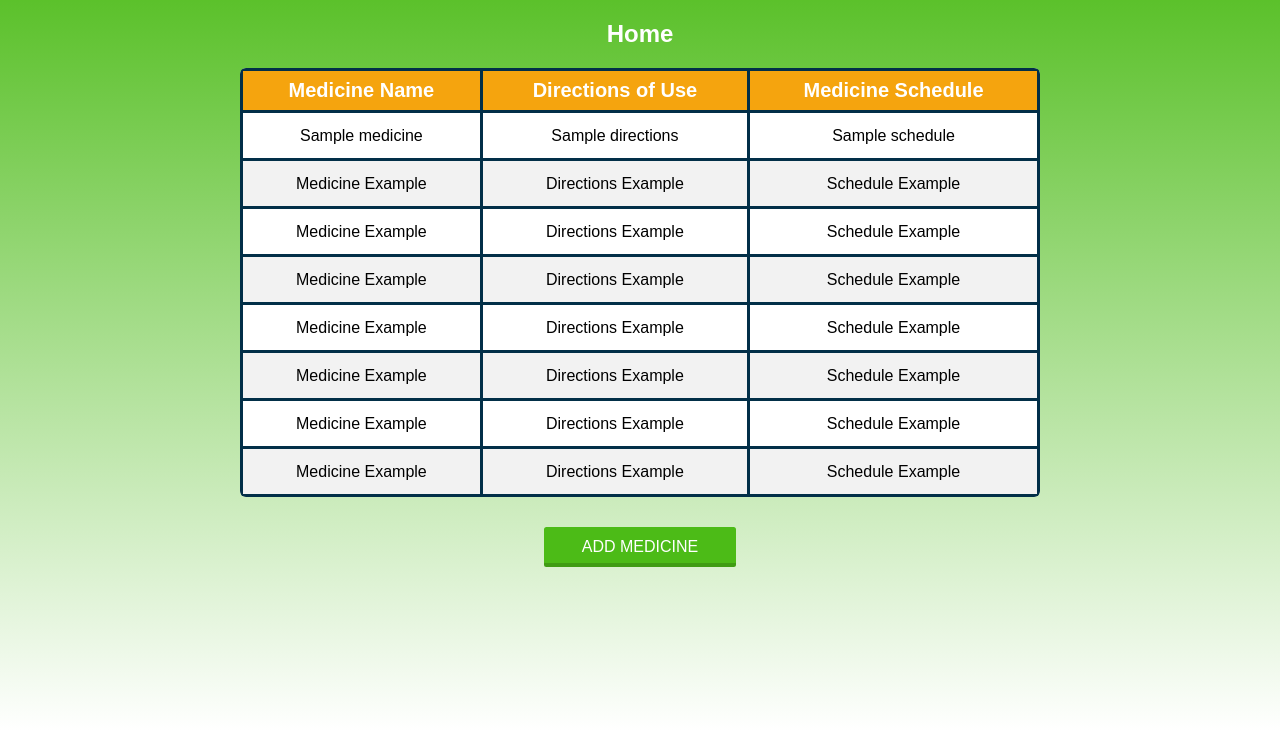
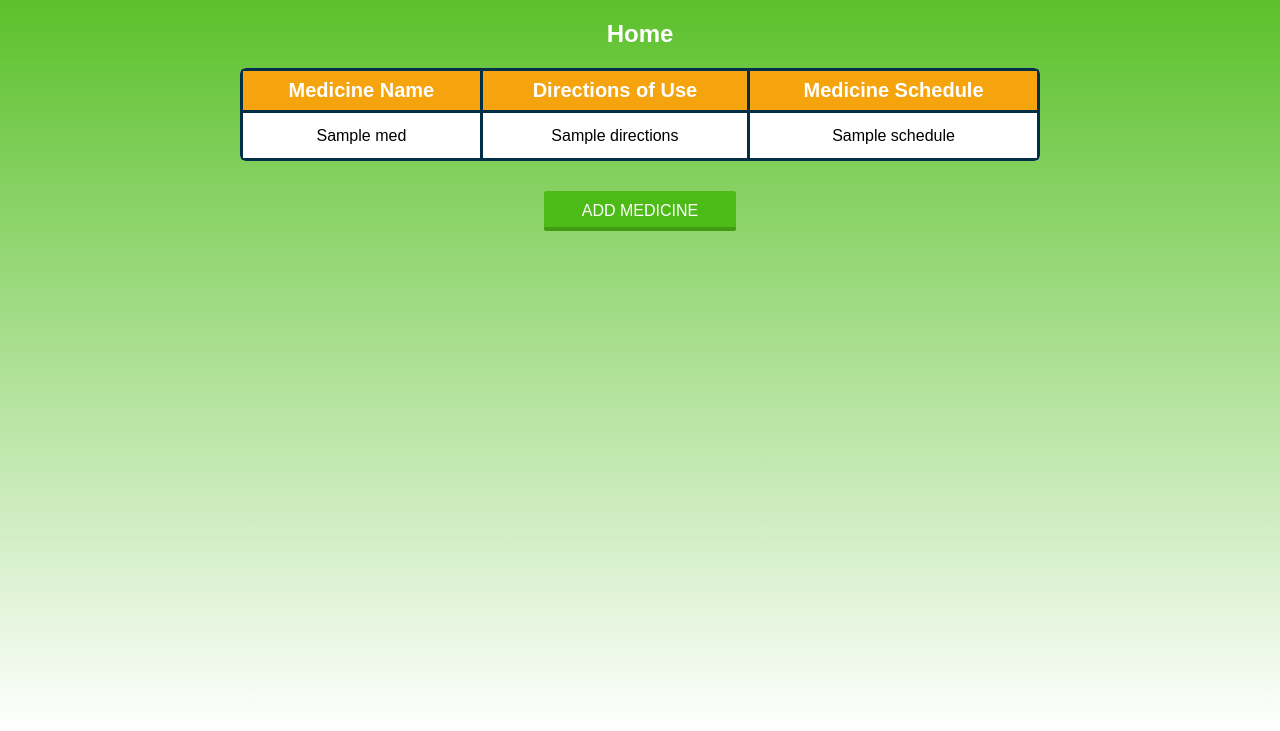
Before and after one commit to jreese28/Lifeline, a Django app: template LifelineApp/mysite/templates/index.html in a window 1280 px wide. Shown: the part 69-800 px from the top of the page. Run offline with Django 4.2, Linux system fonts and the light colour scheme; the template is opened without the code that fills it: most values are stand-ins (such as "Sample title", 1, 10 or a date in 2020); some libraries are stand-ins or nearby versions.

Commit message:
Update index.html

```diff
--- a/LifelineApp/mysite/templates/index.html
+++ b/LifelineApp/mysite/templates/index.html
@@ -16,9 +16,9 @@
         </a>
         <nav>
             <ul>
-                <li><a href=""><i class="fa fa-fw fa-home"></i>Home</a></li>
-                <li><a href="add"><i class="fa fa-fw fa-plus-circle"></i>Add</a></li>
-                <li><a href="profile"><i class="fa fa-fw fa-user"></i>Profile</a></li>
+                <li><a href="/home"><i class="fa fa-fw fa-home"></i>Home</a></li>
+                <li><a href="/add"><i class="fa fa-fw fa-plus-circle"></i>Add</a></li>
+                <li><a href="/profile"><i class="fa fa-fw fa-user"></i>Profile</a></li>
             </ul>
         </nav>
     </div>
@@ -33,53 +33,21 @@
         </tr>
     </thead>
     <tbody>
-           <tr>
-        <td>{{medicine}}</td>
-        <td>{{directions}}</td>
-        <td>{{schedule}}</td>
+        {% for med in medicine %}
+        <tr>
+        <td>{{med.name}}</td>
+        <td>{{med.directions}}</td>
+        <td>{{med.schedule}}</td>
     </tr>
-    <tr>
-        <td> Medicine Example </td>
-        <td> Directions Example </td>
-        <td> Schedule Example </td>
-    </tr>
-    <tr>
-        <td> Medicine Example </td>
-        <td> Directions Example </td>
-        <td> Schedule Example </td>
-    </tr>
-    <tr>
-        <td> Medicine Example </td>
-        <td> Directions Example </td>
-        <td> Schedule Example </td>
-    </tr>
-    <tr>
-        <td> Medicine Example </td>
-        <td> Directions Example </td>
-        <td> Schedule Example </td>
-    </tr>
-    <tr>
-        <td> Medicine Example </td>
-        <td> Directions Example </td>
-        <td> Schedule Example </td>
-    </tr>
-    <tr>
-        <td> Medicine Example </td>
-        <td> Directions Example </td>
-        <td> Schedule Example </td>
-    </tr>
-    <tr>
-        <td> Medicine Example </td>
-        <td> Directions Example </td>
-        <td> Schedule Example </td>
-    </tr>
+    {% endfor %}
     </tbody>
 </table>
 
 <!--form class="add-button" action="add.html" method="post">
     <button type="submit">Add Medicine</button>
 </form-->
-<a href="add" class="buttons">Add Medicine</a>
+<a href="/add" class="buttons">Add Medicine</a>
 
+<!--a href="/login" class="profile-buttons">Logout</a-->
 </body>
 </html>
```
